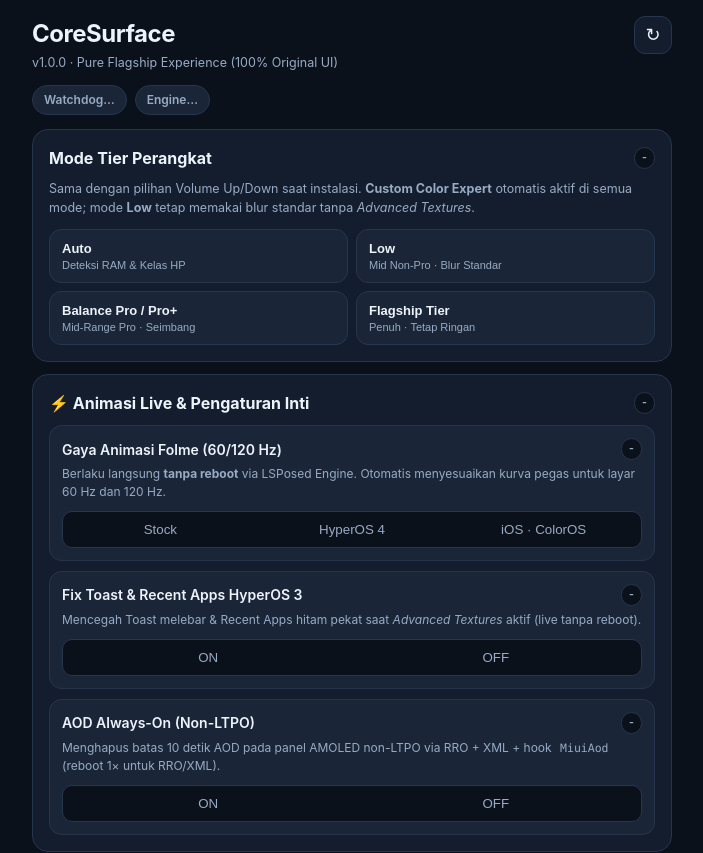
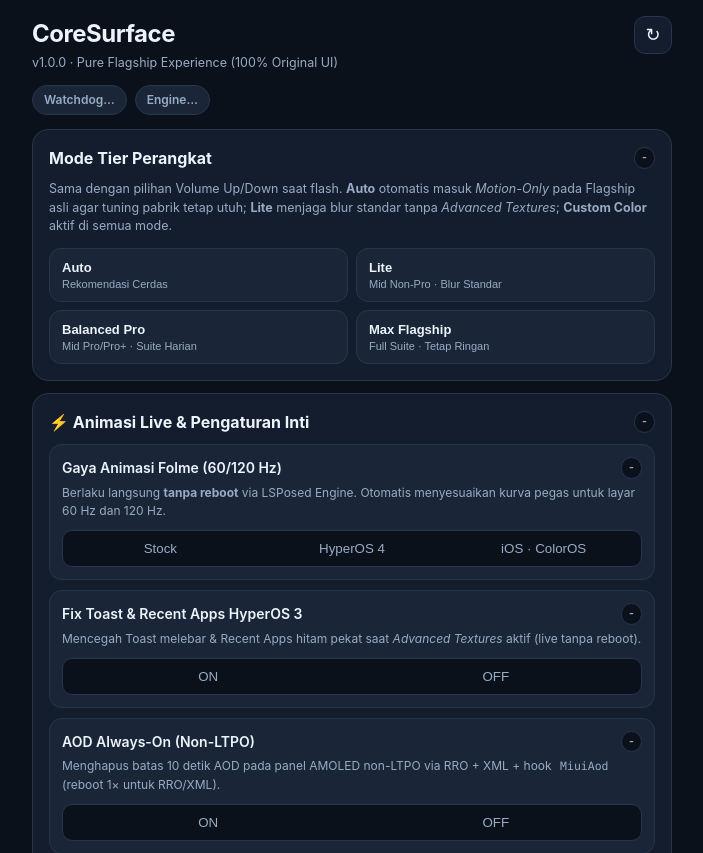
Before and after one commit to mystivara-creator/CoreSurface, a web app: page / in a window 1280 px wide. Shown: the top 853 px of the page, without its empty margins (288-991 px from the left). Run offline with its HTML, style and script files only (its server is not run), Linux system fonts and the light colour scheme; data that the repository does not hold is empty.

Commit message:
feat(tier): add Native Flagship Passthrough (motion_only) & Never-Downgrade guard

```diff
--- a/webroot/app.js
+++ b/webroot/app.js
@@ -228,7 +228,9 @@ async function refreshStatus() {
 
     // Compact Summary
     const romStr = (kv.rom_family || '').toUpperCase() + ' ' + (kv.rom_version || '') + ' · SDK ' + (kv.android_sdk || '-');
-    const blurMode = kv.eff_feat_adv_textures === '1' ? 'Blur Penuh (HOS3 Safe)' : 'Blur Standar (No Adv. Textures)';
+    const blurMode = kv.eff_tier === 'motion_only'
+      ? 'Factory Flagship (Passthrough Utuh)'
+      : (kv.eff_feat_adv_textures === '1' ? 'Blur Penuh (HOS3 Safe)' : 'Blur Standar (No Adv. Textures)');
     const stats = 'Folme: ' + (kv.verify_engine_folme_hooks || '0')
       + ' · Gates: ' + (kv.verify_engine_native_gates || '0')
       + ' · Springs: ' + (kv.verify_engine_springs || '0')
--- a/webroot/index.html
+++ b/webroot/index.html
@@ -41,23 +41,23 @@
         <h2>Mode Tier Perangkat</h2>
         <span id="active-tier-pill" class="pill">-</span>
       </div>
-      <p class="hint">Sama dengan pilihan Volume Up/Down saat instalasi. <strong>Custom Color Expert</strong> otomatis aktif di semua mode; mode <strong>Low</strong> tetap memakai blur standar tanpa <em>Advanced Textures</em>.</p>
+      <p class="hint">Sama dengan pilihan Volume Up/Down saat flash. <strong>Auto</strong> otomatis masuk <em>Motion-Only</em> pada Flagship asli agar tuning pabrik tetap utuh; <strong>Lite</strong> menjaga blur standar tanpa <em>Advanced Textures</em>; <strong>Custom Color</strong> aktif di semua mode.</p>
       <div class="tier-grid" id="tier-grid">
         <button type="button" class="btn-tier" data-tier="auto">
           <strong>Auto</strong>
-          <span id="auto-tier-hint">Deteksi RAM &amp; Kelas HP</span>
+          <span id="auto-tier-hint">Rekomendasi Cerdas</span>
         </button>
         <button type="button" class="btn-tier" data-tier="low">
-          <strong>Low</strong>
+          <strong>Lite</strong>
           <span>Mid Non-Pro · Blur Standar</span>
         </button>
         <button type="button" class="btn-tier" data-tier="balanced_pro">
-          <strong>Balance Pro / Pro+</strong>
-          <span>Mid-Range Pro · Seimbang</span>
+          <strong>Balanced Pro</strong>
+          <span>Mid Pro/Pro+ · Suite Harian</span>
         </button>
         <button type="button" class="btn-tier" data-tier="flagship">
-          <strong>Flagship Tier</strong>
-          <span>Penuh · Tetap Ringan</span>
+          <strong>Max Flagship</strong>
+          <span>Full Suite · Tetap Ringan</span>
         </button>
       </div>
     </section>
```
Also changed, not shown: README.md, 4 other files.
